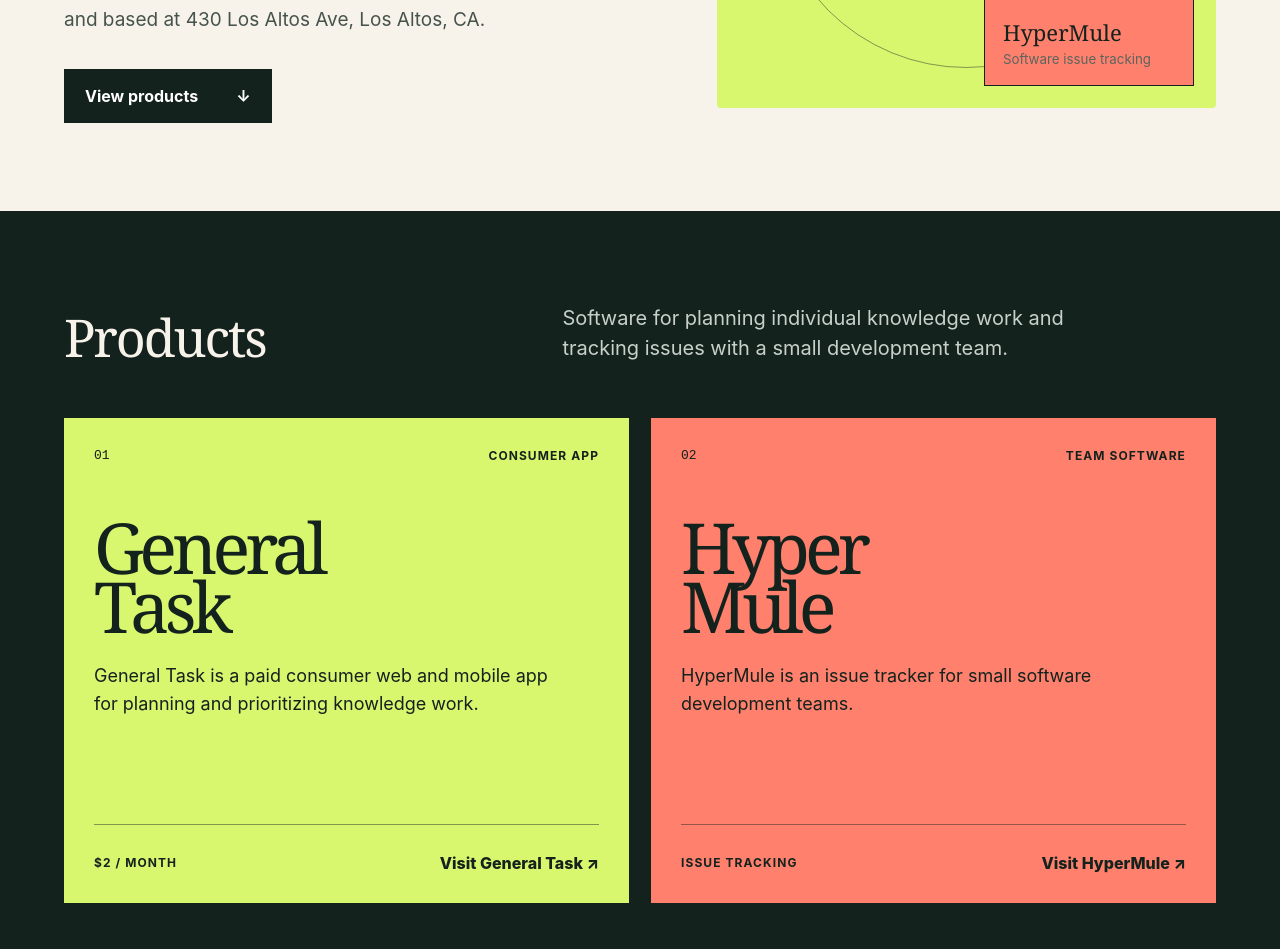
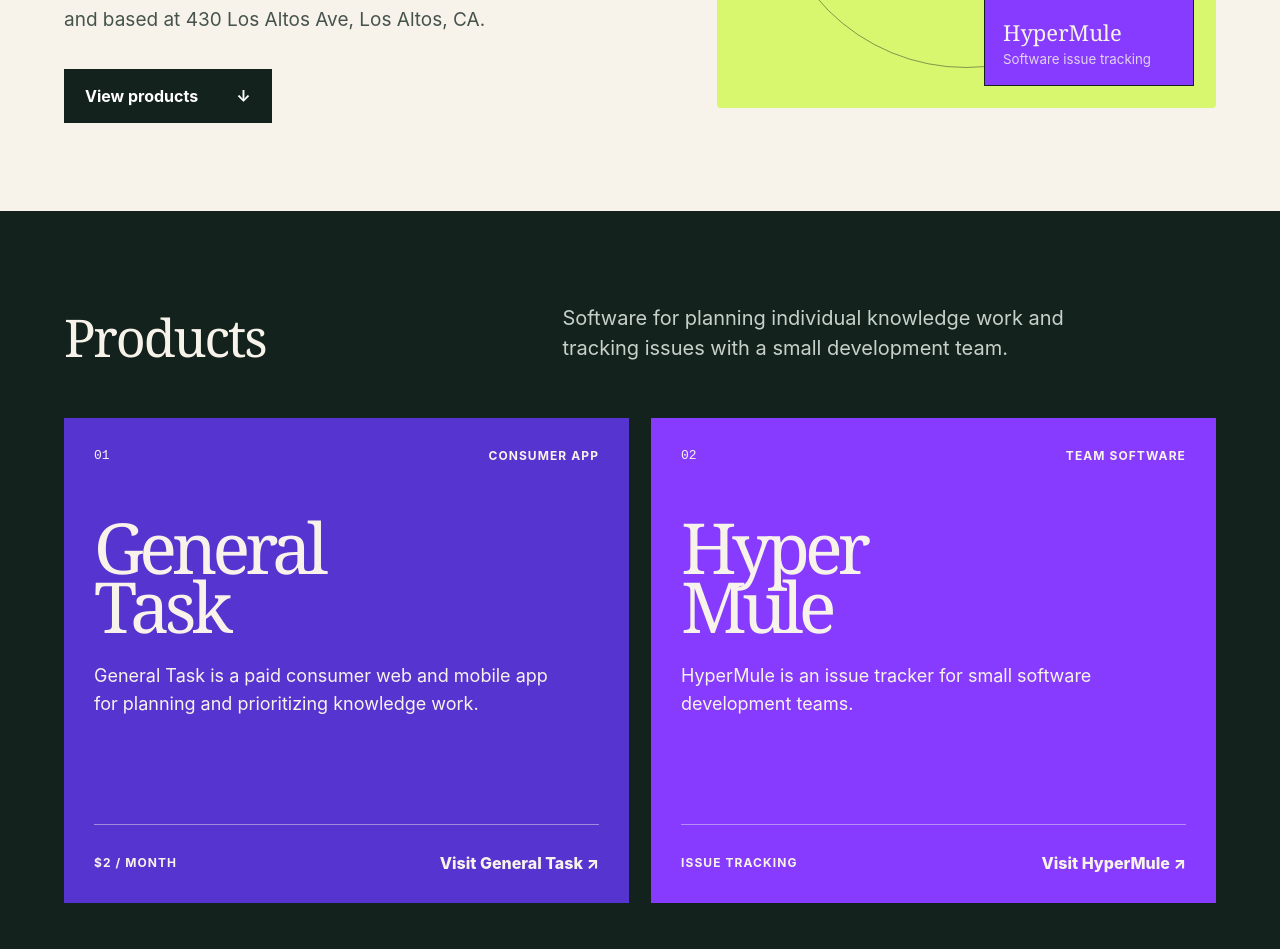
Before and after one commit to Johnglomerate/website, a plain HTML site: page index.html in a window 1280 px wide. Shown: the part 541-1490 px from the top of the page. Drawn offline with Linux system fonts and the light colour scheme.

Commit message:
Use each product’s brand color on its card

```diff
--- a/index.html
+++ b/index.html
@@ -168,7 +168,13 @@
         .index-item strong { margin-top: 20px; font: 500 22px Georgia, serif; }
         .index-item small { margin-top: 4px; color: #5b655f; }
         .index-item.gt { left: 36px; top: 78px; }
-        .index-item.hm { right: 22px; bottom: 22px; background: #ff806d; }
+        .index-item.hm {
+            right: 22px;
+            bottom: 22px;
+            background: #863bff;
+            color: #f7f3eb;
+        }
+        .index-item.hm small { color: rgba(247, 243, 235, 0.82); }
         .seal { display: none; }
         .products {
             padding: 92px 5vw 110px;
@@ -208,8 +214,14 @@
             flex-direction: column;
             color: #14221d;
         }
-        .product-card.general { background: #d9f66f; }
-        .product-card.hyper { background: #ff806d; }
+        .product-card.general { background: #5634cf; color: #f7f3eb; }
+        .product-card.hyper { background: #863bff; color: #f7f3eb; }
+        .product-card.general .product-bottom,
+        .product-card.hyper .product-bottom,
+        .product-card.general .product-bottom a,
+        .product-card.hyper .product-bottom a {
+            border-top-color: rgba(247, 243, 235, 0.45);
+        }
         .product-top,
         .product-bottom {
             display: flex;
@@ -424,7 +436,7 @@
                 font-style: normal;
             }
             .seal i { left: 18px; top: 18px; }
-            .seal b { right: 18px; bottom: 18px; background: #ff806d; }
+            .seal b { right: 18px; bottom: 18px; background: #863bff; color: #f7f3eb; }
             .products { padding: 50px 14px 58px; }
             .section-heading { display: block; margin-bottom: 0; }
             .section-heading p { display: none; }
```
